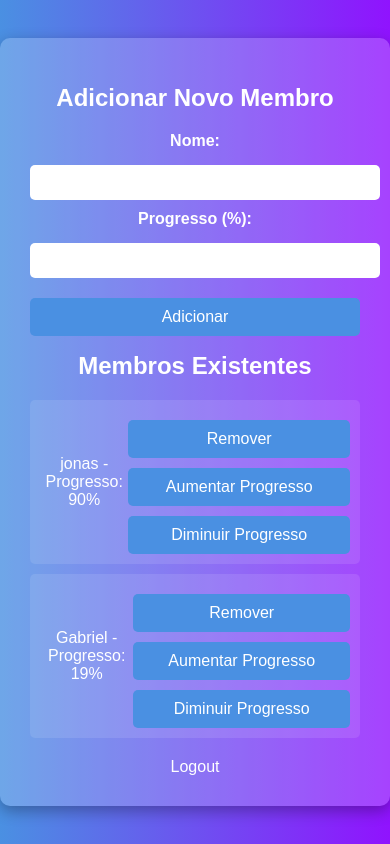
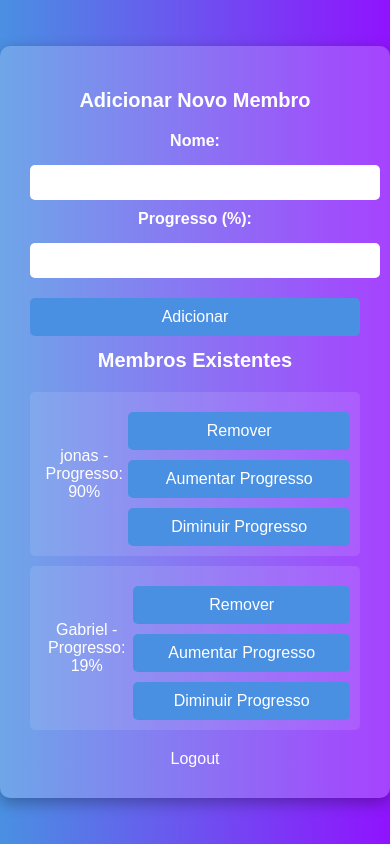
Before and after one commit to Gaah244/theadmis2, a Flask app: page /adicionar in a window 390 px wide. Run offline with Flask 3, Linux system fonts and the light colour scheme; the visitor is signed in with stand-in values (Sample User, id 1); data comes from the database, SQL or seed files in the repository.

Commit message:
Commit inicial

```diff
--- a/templates/adicionar_membro.html
+++ b/templates/adicionar_membro.html
@@ -2,6 +2,7 @@
 <html lang="pt-br">
 <head>
     <meta charset="UTF-8">
+    <meta name="viewport" content="width=device-width, initial-scale=1.0">
     <title>Adicionar Membro</title>
     <style>
         /* Estilo do corpo */
@@ -23,7 +24,8 @@
             padding: 30px;
             box-shadow: 0 5px 15px rgba(0, 0, 0, 0.3); /* Sombra do box */
             text-align: center;
-            width: 400px; /* Largura do container */
+            width: 90%; /* Largura adaptável */
+            max-width: 400px; /* Largura máxima */
         }
 
         /* Estilo dos rótulos */
@@ -114,6 +116,13 @@
         .logout-link:hover {
             color: #ffcc00; /* Cor do link ao passar o mouse */
         }
+
+        /* Responsividade */
+        @media (max-width: 600px) {
+            h1 {
+                font-size: 20px; /* Reduz tamanho do título em telas menores */
+            }
+        }
     </style>
 </head>
 <body>
```
